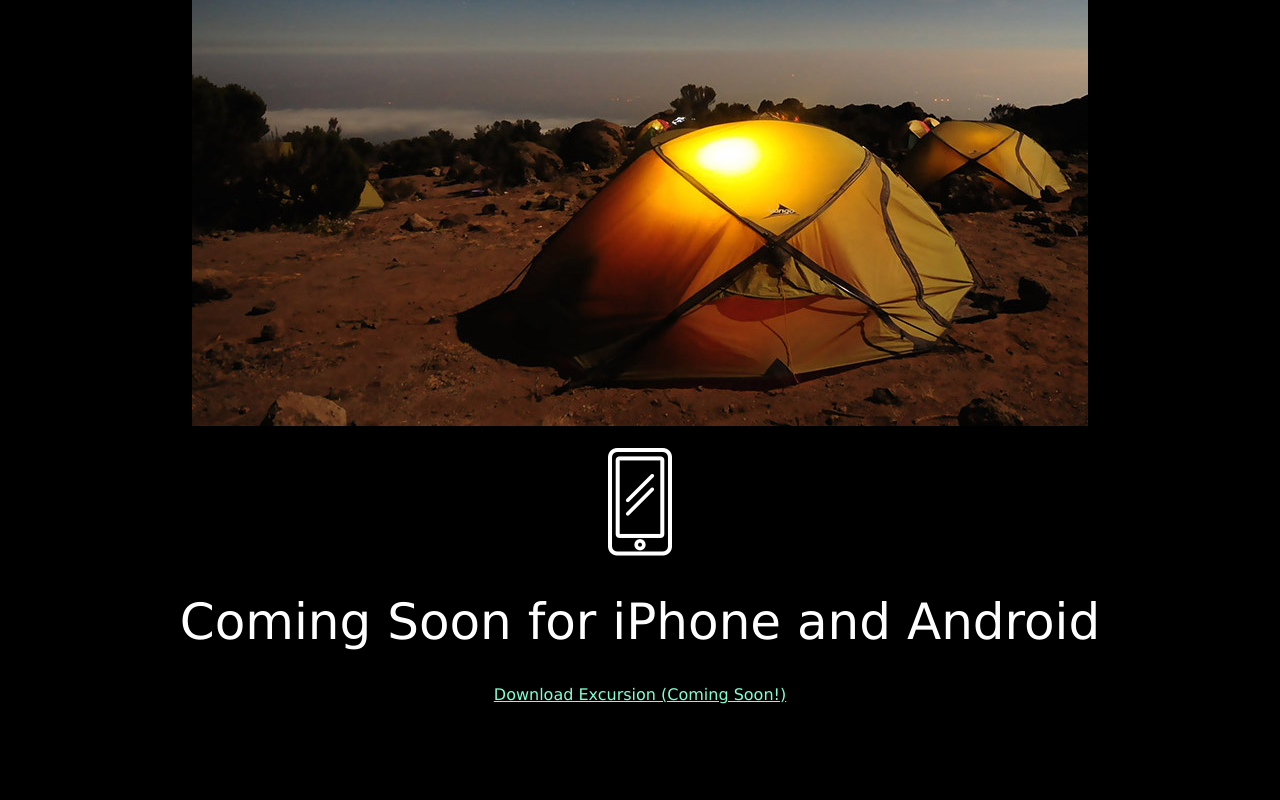
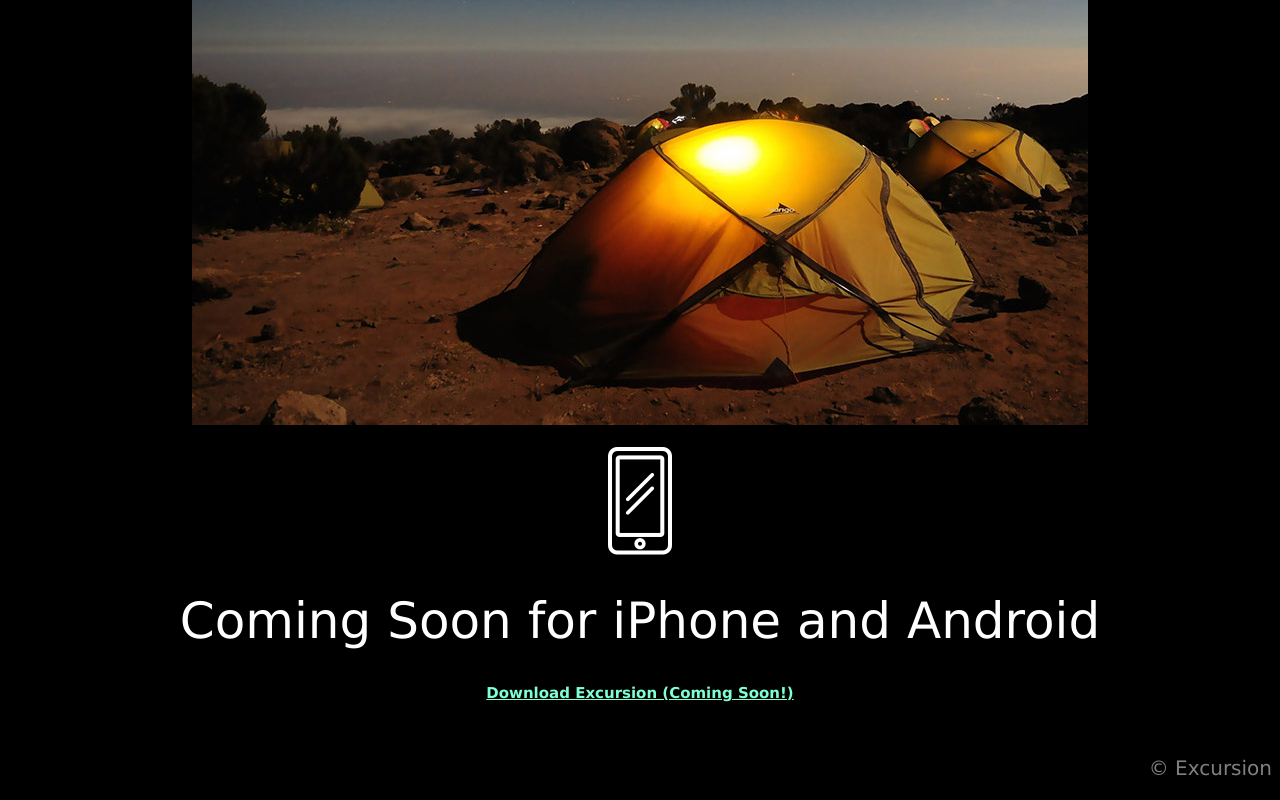
Before and after one commit to danielluis07/excursion, a plain HTML site: page index.html in a window 1280 px wide. Shown: the part 562-1362 px from the top of the page. Before the commit the page ends 1308 px from the top, so only its background shows below. Drawn offline with Linux system fonts and the light colour scheme.

Commit message:
added footer

```diff
--- a/index.html
+++ b/index.html
@@ -20,6 +20,7 @@
     <img src="./resources/images/phone.png">
     <h1>Coming Soon for iPhone and Android</h1>
     <p><a href="#title">Download Excursion (Coming Soon!)</a></p>
-    <footer>Excursion</footer>
+    <br />
+    <p id="footer">© Excursion</p>
 </body>
 </html>
--- a/resources/css/style.css
+++ b/resources/css/style.css
@@ -28,9 +28,18 @@ a {
     font-family: Verdana, Geneva, Tahoma, sans-serif;
     text-align: center;
     text-decoration: underline;
+    font-weight: bold;
+    font-size: 15px;
 }
 
 a:hover {
     cursor: pointer;
     text-decoration: none;
 }
+
+#footer {
+    text-align: right;
+    color: gray;
+    font-family: Verdana, Geneva, Tahoma, sans-serif;
+    font-size: 20px;
+}
```
